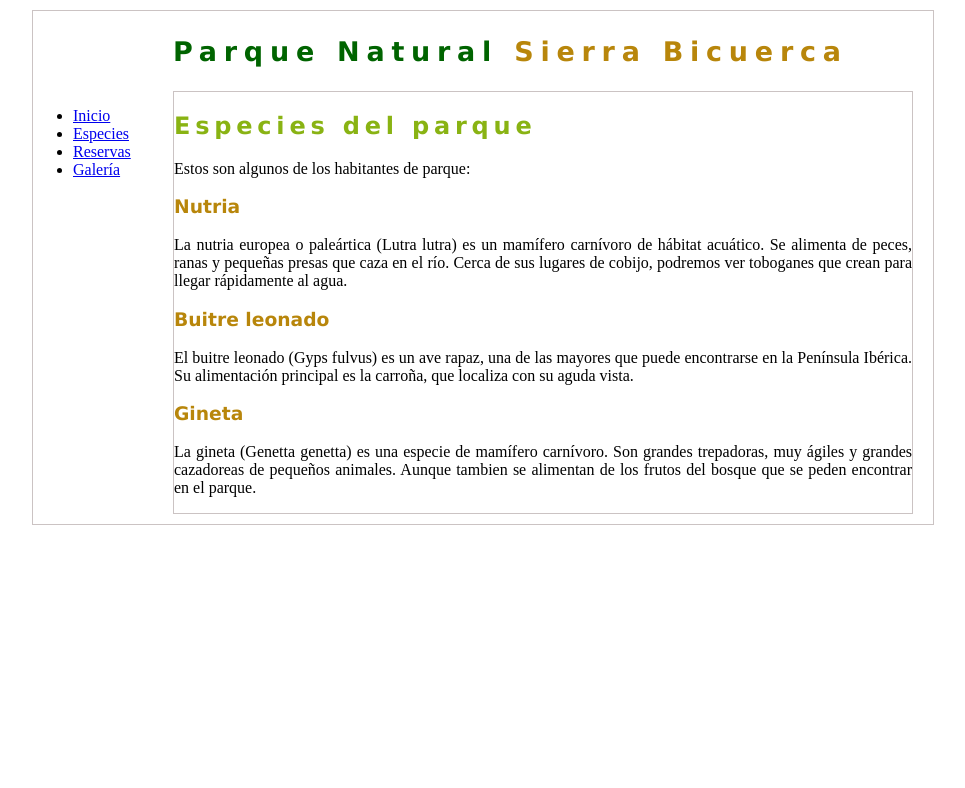
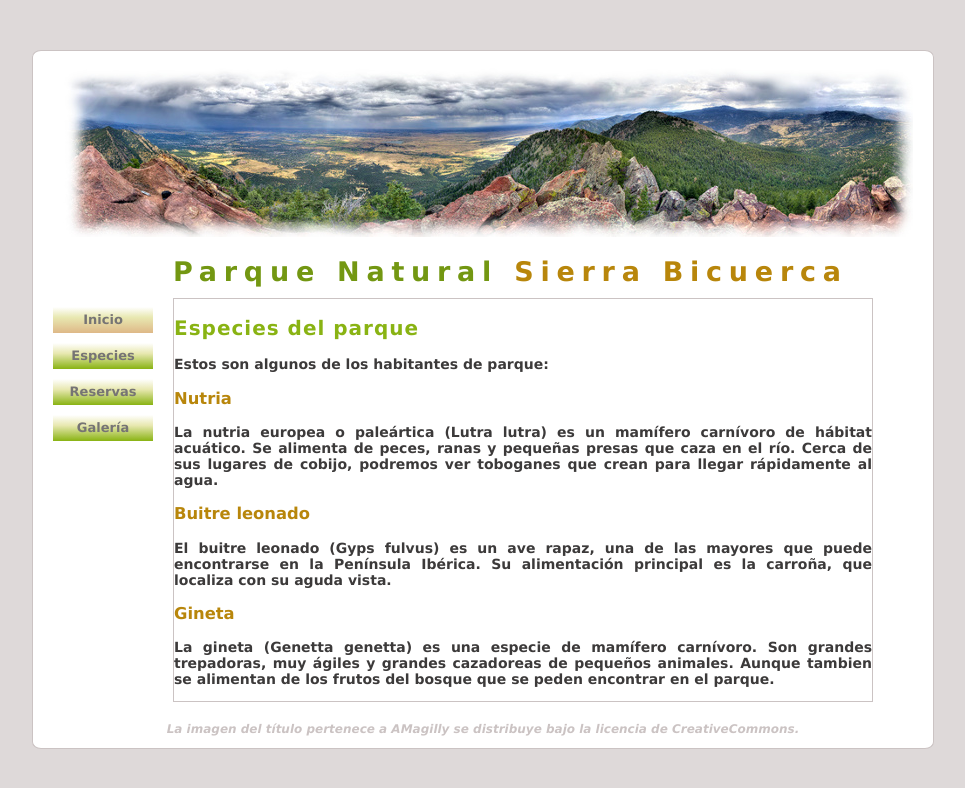
Before and after one commit to Ekirina/abi-ts-git-UD28-151123, a plain HTML site: page Ejercicio6-7-8-9-10/parquenatural/especies.html in a window 1280 px wide. Shown: the whole page, without its empty margins (157-1122 px from the left). Drawn offline with Linux system fonts and the light colour scheme.

Commit message:
Finalizado, acoplados del 6 al 10

```diff
--- /dev/null
+++ b/Ejercicio6-7-8-9-10/parquenatural/css/style.css
@@ -0,0 +1,113 @@
+html{
+    background-color: rgb(222, 217, 217);
+}
+
+.green{
+    color:rgb(115, 151, 18);
+    font-family: 'Lucida Sans Unicode';
+    font-size: 27px;
+    letter-spacing: 0.25em;
+    float: center;
+    text-align: center;
+}
+.brown{
+    color: darkgoldenrod;
+    font-family: 'Lucida Sans Unicode';
+    font-size: 27px;
+    letter-spacing: 0.25em;
+    float: center;
+    text-align: center;
+}
+h1{
+    padding: 5px, 5px;
+    margin: 5px 5px 5px 140px;
+}
+h2{
+    color: rgb(137, 179, 19);
+    font-family: 'Lucida Sans Unicode';
+    letter-spacing: 0.05em;
+    font-size: 20px;
+}
+h3{
+    color:darkgoldenrod;
+    font-family: 'Lucida Sans Unicode';
+}
+#links{
+    float: left;
+    width: 50px;
+}
+#block1{
+    padding: 10px;
+    margin: 5px 5px 5px 20px;
+    margin-bottom: 2px;
+}
+#block2{
+    border:#cbc3c3 1px solid;
+    margin: 10px 60px 20px 140px;
+    padding: 10px, 15px;
+}
+body{
+    width: 900px;
+    text-align: justify;
+    margin: 50px auto;
+    border-radius: 1%;
+    border: #cbc3c3 1px solid;
+    background-color: white;
+    font-family:'Lucida Sans Unicode';
+    font-size: 14px;
+    font-weight: bold;
+    color:rgb(60, 58, 58);
+}
+.active{
+    background-color: burlywood;
+    box-sizing: content-box;
+}
+ul{
+    padding: 0;
+    width: 100%;
+}
+li{
+    display:block;
+}
+a{
+    outline: none;
+    text-decoration: none;
+    display: inline-block;
+    width: 100px;
+    margin-right: 20px;
+    margin-left: 20px;
+    margin-bottom: 10px;
+    text-align: center;
+    line-height: 2;
+    color:rgb(118, 116, 116);
+    font-family: 'Lucida Sans Unicode';
+    font-size: 13px;
+    font-weight: bold;
+}
+li:last-child a {
+    margin-right: 0;
+}
+a:link,
+a:visited,
+a:focus {
+    background: linear-gradient(0deg,  rgb(137, 179, 19), rgb(232, 232, 177) 60%, white);
+}
+a:hover {
+    background: linear-gradient(0deg,  burlywood, rgb(232, 232, 177) 60%, white);
+}
+a:active {
+    background: linear-gradient(0deg,  darkgoldenrod, rgb(232, 232, 177) 60%, white);
+}
+#credits{
+    width: 900px;
+    text-align: center;
+    font-size: 12px;
+    color:#cbc3c3;
+    font-style: italic;
+}
+#home{
+    background: linear-gradient(0deg,  burlywood, rgb(232, 232, 177) 60%, white);
+}
+#home:hover{
+    background: linear-gradient(0deg,  darkgoldenrod, rgb(232, 232, 177) 60%, white);
+}
--- a/Ejercicio6/parquenatural/imagenes/especies.html
+++ b/Ejercicio6-7-8-9-10/parquenatural/especies.html
@@ -3,15 +3,14 @@
     <head>
         <meta charset="utf-8">
         <meta name="viewport" content="width=device-width, initial-scale=1.0">
-        <link rel="stylesheet" href="../css/style.css">
+        <link rel="stylesheet" href="./css/style.css">
         <title>Párrafo con imágenes</title>
     </head>
 <body>
-    <div id="block1">
+    <div id= "block1"><img src=".\imagenes\panoramica.jpg"/></div>
     <h1><span class="green">Parque Natural</span><span class="brown"> Sierra Bicuerca</span></h1>
-    </div>
     <ul id="links">
-        <li><a href="index.html">Inicio</a></li>
+        <li><a id="home" href="index.html">Inicio</a></li>
         <li><a href="especies.html">Especies</a></li>
         <li><a href="reservas.html">Reservas</a></li>
         <li><a href="galaeria.html">Galería</a></li>
@@ -19,22 +18,24 @@
     <div id= "block2">
     <h2>Especies del parque</h2>
     Estos son algunos de los habitantes de parque:<br>
+
     <h3>Nutria</h3>
-
     <p>La nutria europea o paleártica (Lutra lutra) es un mamífero carnívoro de hábitat acuático. Se alimenta de peces, ranas y
     pequeñas presas que caza en el río. Cerca de sus lugares de cobijo, podremos ver toboganes que crean para llegar
     rápidamente al agua.</p>
+
     <h3>Buitre leonado</h3>
-
     <p>El buitre leonado (Gyps fulvus) es un ave rapaz, una de las mayores que puede encontrarse en la Península Ibérica. Su
     alimentación principal es la carroña, que localiza con su aguda vista.</p>
+
     <h3>Gineta</h3>
-
     <p>La gineta (Genetta genetta) es una especie de mamífero carnívoro. Son grandes trepadoras, muy ágiles y grandes
     cazadoreas de pequeños animales. Aunque tambien se alimentan de los frutos del bosque que se peden encontrar en el
     parque.</p>
     </div>
-
+    <div id="credits">
+    <p>La imagen del título pertenece a AMagilly se distribuye bajo la licencia de CreativeCommons.</p>
+    </div>
 
 </body>
 </html>
--- a/Ejercicio6/parquenatural/css/style.css
+++ /dev/null
@@ -1,44 +0,0 @@
-.green{
-    color:darkgreen;
-    font-family: 'Lucida Sans Unicode';
-    font-size: 27px;
-    letter-spacing: 0.25em;
-    float: center;
-    text-align: center;
-}
-.brown{
-    color: darkgoldenrod;
-    font-family: 'Lucida Sans Unicode';
-    font-size: 27px;
-    letter-spacing: 0.25em;
-    float: center;
-    text-align: center;
-}
-h2{
-    color: rgb(137, 179, 19);
-    font-family: 'Lucida Sans Unicode';
-    letter-spacing: 0.20em;
-}
-h3{
-    color:darkgoldenrod;
-    font-family: 'Lucida Sans Unicode';
-}
-#links{
-    float: left;
-    width: 100px;
-}
-#block1{
-    padding: 10px, 15px;
-    margin: 20px 20px 10px 140px;
-}
-#block2{
-    border:#cbc3c3 1px solid;
-    margin: 20px 20px 10px 140px;
-    padding: 10px, 15px;
-}
-body{
-    width: 900px;
-    text-align: justify;
-    margin: 10px auto;
-    border: #cbc3c3 1px solid;
-}
```
Also changed, not shown: Ejercicio6-7-8-9-10/parquenatural/index.html (renamed from Ejercicio6/parquenatural/imagenes/index.html, +7 -4 lines), Ejercicio6-7-8-9-10/parquenatural/imagenes/panoramica.jpg (added).
